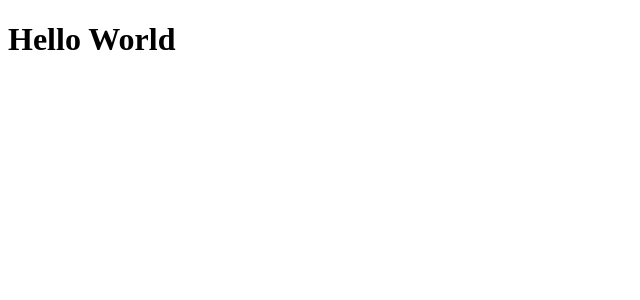
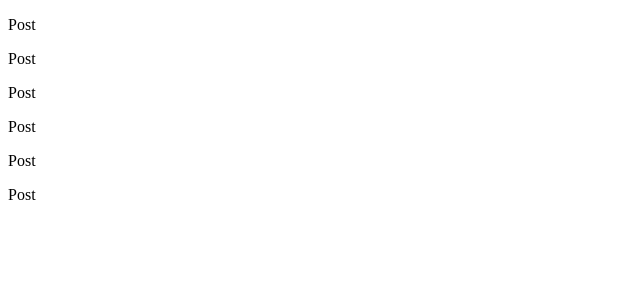
Before and after one commit to antoniobiasotti/fundamentos-react.js, a React (Vite) app: page / in a window 1280 px wide. Shown: the top 300 px of the page, without its empty margins (0-640 px from the left). Built offline with nearby package versions, Linux system fonts and the light colour scheme.

Commit message:
Import/Exporting Components

```diff
--- a/src/App.jsx
+++ b/src/App.jsx
@@ -1,7 +1,14 @@
-function App() {
+import { Button } from './Post';
+
+export function App() {
   return (
-    <h1>Hello World</h1>
+    <div>
+    <Button />
+    <Button />
+    <Button />
+    <Button />
+    <Button />
+    <Button />
+    </div>
   )
 }
-
-export default App
--- /dev/null
+++ b/src/Post.jsx
@@ -0,0 +1,3 @@
+export function Button() {
+     return <p>Post</p>
+}
--- a/src/main.jsx
+++ b/src/main.jsx
@@ -1,6 +1,6 @@
 import React from 'react'
 import ReactDOM from 'react-dom/client'
-import App from './App.jsx'
+import { App } from './App.jsx'
 
 ReactDOM.createRoot(document.getElementById('root')).render(
   <React.StrictMode>
```
